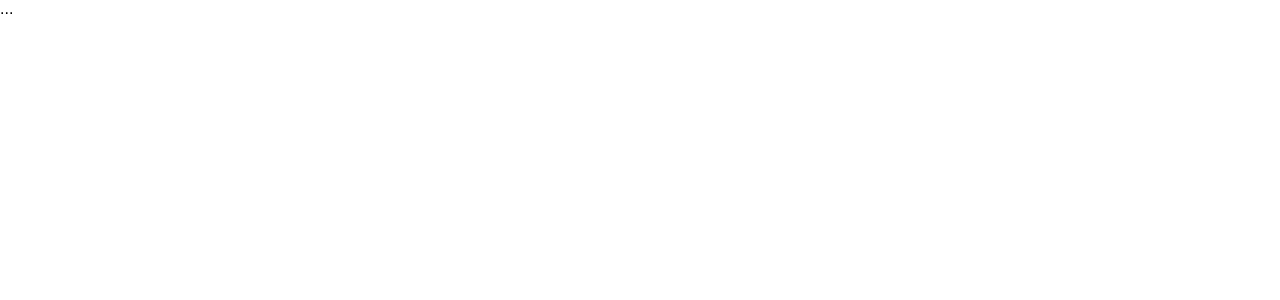
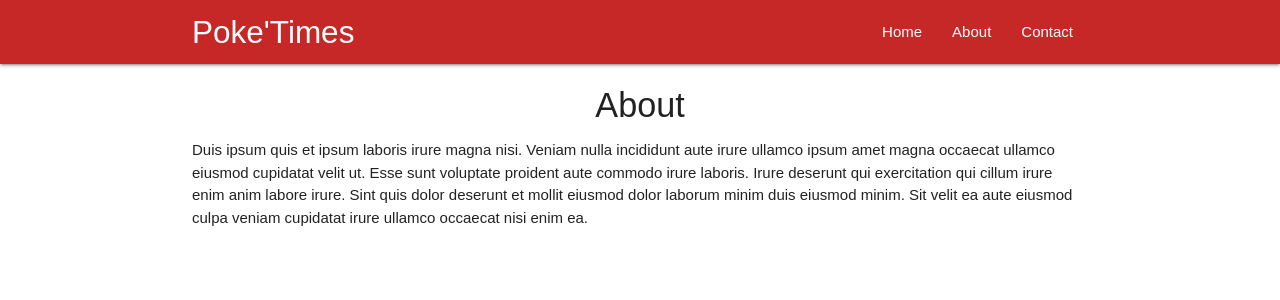
Before and after one commit to tomasz-konecki/React_Redux_Ninja, a React (Create React App) app in the folder router/: page /about in a window 1280 px wide. Shown: the top 300 px of the page. Built offline with nearby package versions, Linux system fonts and the light colour scheme.

Commit message:
Finish lesson 25

```diff
--- a/router/package.json
+++ b/router/package.json
@@ -5,6 +5,7 @@
   "dependencies": {
     "react": "^16.5.0",
     "react-dom": "^16.5.0",
+    "react-router-dom": "^4.3.1",
     "react-scripts": "1.1.5"
   },
   "scripts": {
--- a/router/public/index.html
+++ b/router/public/index.html
@@ -1,5 +1,6 @@
 <!DOCTYPE html>
 <html lang="en">
+
 <head>
   <meta charset="utf-8">
   <meta name="viewport" content="width=device-width, initial-scale=1, shrink-to-fit=no">
@@ -20,7 +21,10 @@
       Learn how to configure a non-root public URL by running `npm run build`.
     -->
   <title>React App</title>
+  <!-- Compiled and minified CSS -->
+  <link rel="stylesheet" href="https://cdnjs.cloudflare.com/ajax/libs/materialize/1.0.0/css/materialize.min.css">
 </head>
+
 <body>
   <noscript>
     You need to enable JavaScript to run this app.
@@ -37,4 +41,5 @@
       To create a production bundle, use `npm run build` or `yarn build`.
     -->
 </body>
+
 </html>
--- a/router/src/App.js
+++ b/router/src/App.js
@@ -1,8 +1,22 @@
 import React, { Component } from "react";
+import Navbar from "./components/Navbar";
+import { BrowserRouter, Route } from "react-router-dom";
+import Home from "./components/Home";
+import About from "./components/About";
+import Contact from "./components/Contact";
 
 class App extends Component {
   render() {
-    return <div className="App">...</div>;
+    return (
+      <BrowserRouter>
+        <div className="App">
+          <Navbar />
+          <Route exact path="/" component={Home} />
+          <Route path="/about" component={About} />
+          <Route path="/contact" component={Contact} />
+        </div>
+      </BrowserRouter>
+    );
   }
 }
 
--- /dev/null
+++ b/router/src/components/About.js
@@ -0,0 +1,20 @@
+import React from "react";
+
+const About = () => {
+  return (
+    <div className="container">
+      <h4 className="center">About</h4>
+      <p>
+        Duis ipsum quis et ipsum laboris irure magna nisi. Veniam nulla
+        incididunt aute irure ullamco ipsum amet magna occaecat ullamco eiusmod
+        cupidatat velit ut. Esse sunt voluptate proident aute commodo irure
+        laboris. Irure deserunt qui exercitation qui cillum irure enim anim
+        labore irure. Sint quis dolor deserunt et mollit eiusmod dolor laborum
+        minim duis eiusmod minim. Sit velit ea aute eiusmod culpa veniam
+        cupidatat irure ullamco occaecat nisi enim ea.
+      </p>
+    </div>
+  );
+};
+
+export default About;
--- /dev/null
+++ b/router/src/components/Contact.js
@@ -0,0 +1,20 @@
+import React from "react";
+
+const Contact = () => {
+  return (
+    <div className="container">
+      <h4 className="center">Contact</h4>
+      <p>
+        Duis ipsum quis et ipsum laboris irure magna nisi. Veniam nulla
+        incididunt aute irure ullamco ipsum amet magna occaecat ullamco eiusmod
+        cupidatat velit ut. Esse sunt voluptate proident aute commodo irure
+        laboris. Irure deserunt qui exercitation qui cillum irure enim anim
+        labore irure. Sint quis dolor deserunt et mollit eiusmod dolor laborum
+        minim duis eiusmod minim. Sit velit ea aute eiusmod culpa veniam
+        cupidatat irure ullamco occaecat nisi enim ea.
+      </p>
+    </div>
+  );
+};
+
+export default Contact;
--- /dev/null
+++ b/router/src/components/Home.js
@@ -0,0 +1,20 @@
+import React from "react";
+
+const Home = () => {
+  return (
+    <div className="container">
+      <h4 className="center">Home</h4>
+      <p>
+        Duis ipsum quis et ipsum laboris irure magna nisi. Veniam nulla
+        incididunt aute irure ullamco ipsum amet magna occaecat ullamco eiusmod
+        cupidatat velit ut. Esse sunt voluptate proident aute commodo irure
+        laboris. Irure deserunt qui exercitation qui cillum irure enim anim
+        labore irure. Sint quis dolor deserunt et mollit eiusmod dolor laborum
+        minim duis eiusmod minim. Sit velit ea aute eiusmod culpa veniam
+        cupidatat irure ullamco occaecat nisi enim ea.
+      </p>
+    </div>
+  );
+};
+
+export default Home;
--- /dev/null
+++ b/router/src/components/Navbar.js
@@ -0,0 +1,24 @@
+import React from "react";
+
+const Navbar = () => {
+  return (
+    <nav className="nav-wrapper red darken-3">
+      <div className="container">
+        <a className="brand-logo">Poke'Times</a>
+        <ul className="right">
+          <li>
+            <a href="/">Home</a>
+          </li>
+          <li>
+            <a href="/about">About</a>
+          </li>
+          <li>
+            <a href="/contact">Contact</a>
+          </li>
+        </ul>
+      </div>
+    </nav>
+  );
+};
+
+export default Navbar;
```
Also changed, not shown: 1 other file (tests, documents, lock files or other folders). Lines whose indentation alone changed are shown as unchanged.
